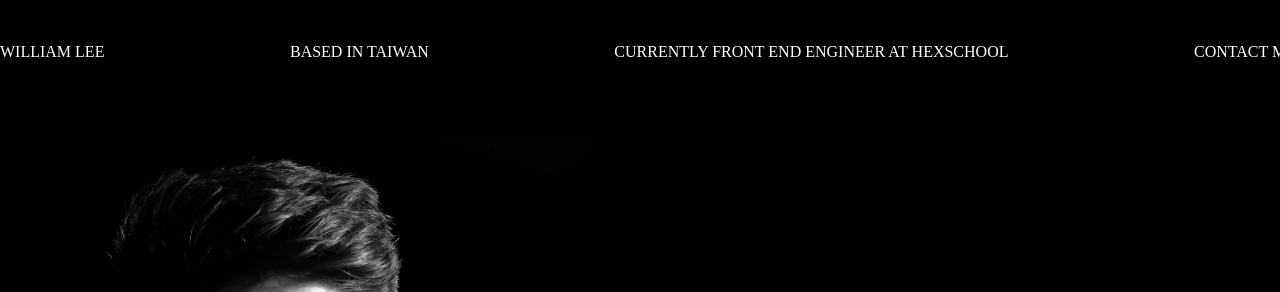
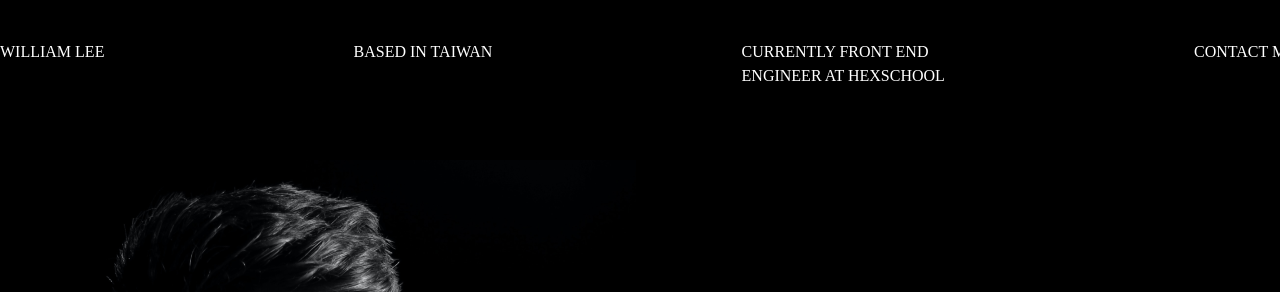
Before and after one commit to Shawey-1a2b/2023-web-layout-week2-personal-website, a plain HTML site: page index.html in a window 1280 px wide. Shown: the top 292 px of the page. Drawn offline with Linux system fonts and the light colour scheme; a web font is replaced by a local one.

Commit message:
Implemented suggested changes, only 1 remaining adjustment

```diff
--- a/index.html
+++ b/index.html
@@ -14,7 +14,7 @@
         <ul class="container p mt-2_5 d-flex justify-content-between">
             <li>WILLIAM LEE</li>
             <li>BASED IN TAIWAN</li>
-            <li>CURRENTLY FRONT END ENGINEER AT HEXSCHOOL</li>
+            <li>CURRENTLY FRONT END <br>ENGINEER AT HEXSCHOOL</li>
             <li><a href="#contactme">CONTACT ME</a></li>
         </ul>
     </div>
@@ -47,6 +47,7 @@
     </div>
     <div class="about light-theme">
         <div class="container py-10 d-flex justify-content-between align-items-center">
+<!-- 待修正：ul待修正為ol -->
             <ul class="about-card-box d-flex justify-content-between  flex-wrap">
                 <li class="about-card">
                     <p class="h3">01</p>
```
Also changed, not shown: 1 other file.
